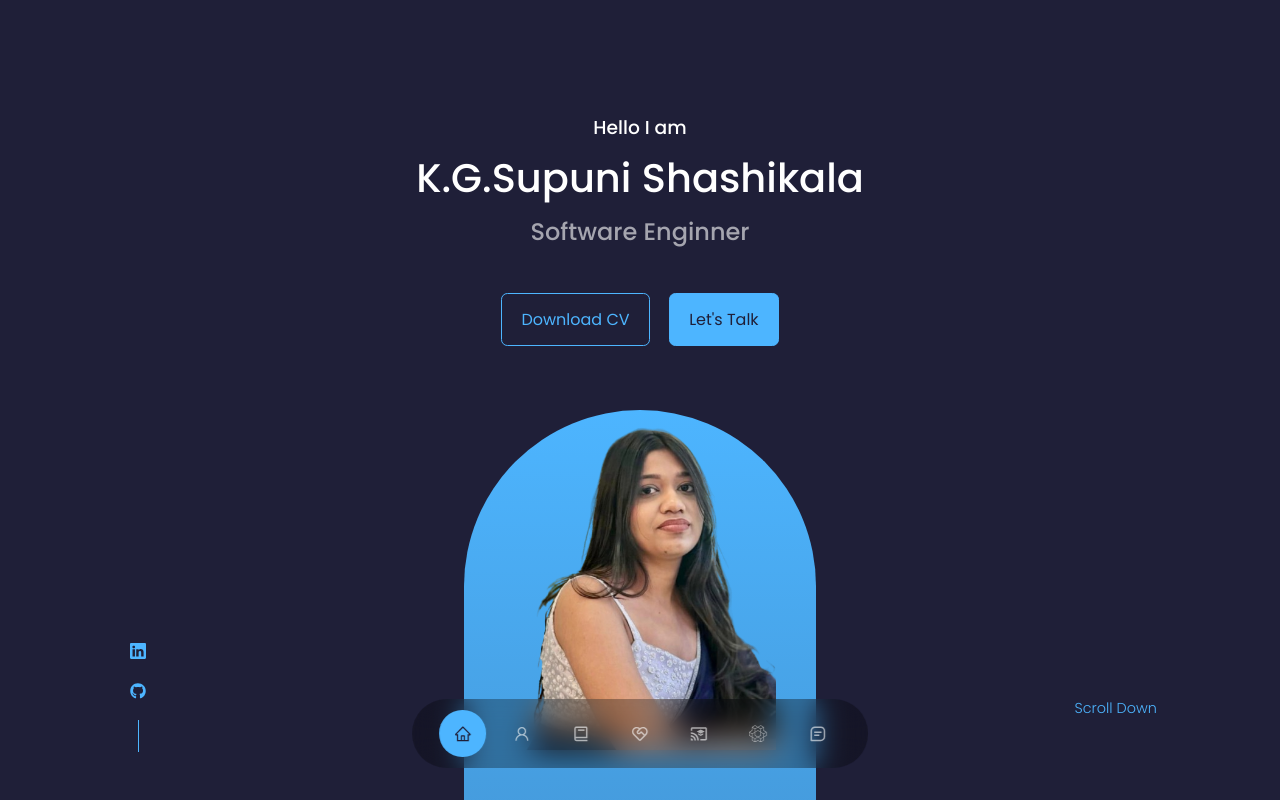
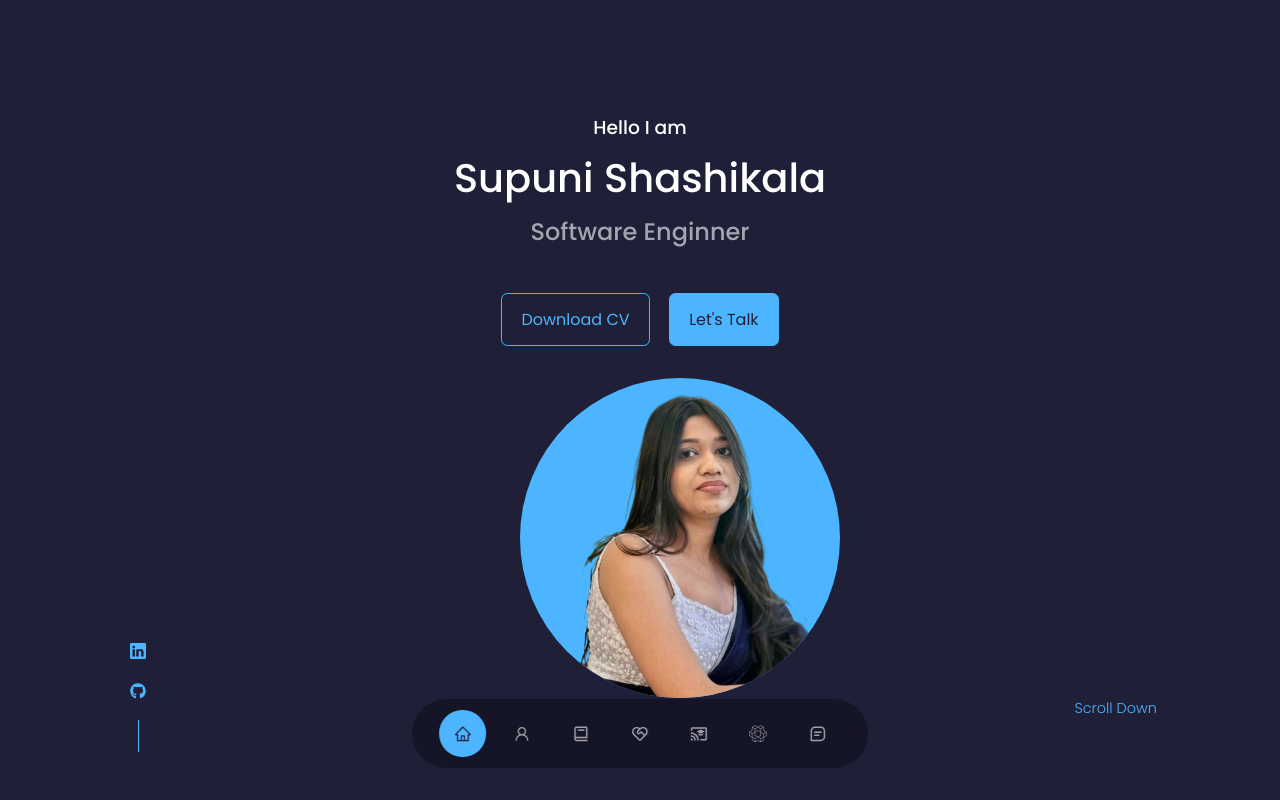
Before and after one commit to Supuni1868/Portfolio, a React (Create React App) app: page / in a window 1280 px wide. Shown: the top 800 px of the page. Built offline with nearby package versions, Linux system fonts and the light colour scheme.

Commit message:
update the picture

```diff
--- a/package.json
+++ b/package.json
@@ -3,16 +3,20 @@
   "version": "0.1.0",
   "private": true,
   "dependencies": {
+    "@react-three/drei": "^10.1.2",
+    "@react-three/fiber": "^9.1.2",
     "@testing-library/dom": "^10.4.0",
     "@testing-library/jest-dom": "^6.6.3",
     "@testing-library/react": "^16.3.0",
     "@testing-library/user-event": "^13.5.0",
     "framer-motion": "^12.16.0",
+    "lucide-react": "^0.513.0",
     "react": "^19.1.0",
     "react-dom": "^19.1.0",
     "react-icons": "^5.5.0",
     "react-scripts": "5.0.1",
     "swiper": "^11.2.8",
+    "three": "^0.177.0",
     "web-vitals": "^2.1.4"
   },
   "scripts": {
--- a/src/Components/contact/contact.jsx
+++ b/src/Components/contact/contact.jsx
@@ -1,8 +1,8 @@
 import React from 'react'
 import './contact.css'
 import { MdOutlineEmail } from 'react-icons/md'
-import { RiMessengerLine } from 'react-icons/ri'
 import { BsWhatsapp } from 'react-icons/bs'
+import { BsLinkedin} from 'react-icons/bs'
 
 const contact = () => {
   return (
@@ -20,10 +20,10 @@ const contact = () => {
             </article>
 
             <article className='contact_option'>
-            <RiMessengerLine className='contact_option-icon'/>
-            <h4>Messenger</h4>
+            <BsLinkedin className='contact_option-icon'/>
+            <h4>Linkedin</h4>
             <h5>Supuni Kotuwegoda Guruge</h5>
-            <a href = "https://m.me/supuni.kotuwegoda.guruge/" target="_blank">Send a message</a>
+            <a href = "https://www.linkedin.com/in/supuni-shashikala-860554294/" target="_blank">Send a message</a>
             </article>
 
             <article className='contact_option'>
--- a/src/Components/experience/experience.jsx
+++ b/src/Components/experience/experience.jsx
@@ -13,7 +13,7 @@ const experience = () => {
 
       initial={{ opacity: 0, scale:0 }}
       whileInView={{ opacity: 1, scale: 1 }}
-      transition={{ duration: 2 }}
+      transition={{ duration: 0.5 }}
 
       className="container experience_container">
         <div className="experience_frontend">
--- a/src/Components/header/header.css
+++ b/src/Components/header/header.css
@@ -40,7 +40,7 @@ header{
 
 
 /*============= ME =============== */
-.me{
+/*.me{
     background: linear-gradient(var(--color-primary),transparent);
     width: 22rem;
     height: 150rem;
@@ -50,7 +50,30 @@ header{
     border-radius: 15rem 15rem 0 0;
     overflow: hidden;
     padding: 0rem 2.5rem 2.5rem 2.5rem;
+}*/
+
+.me {
+  width: 20rem;
+  height: 20rem;
+  position: absolute;
+  left: calc(50% - 7.5rem);
+  margin-top: 2rem;
+  border-radius: 50%;
+  overflow: hidden;
+  padding: 2;
+  background: var(--color-primary); /* optional: fallback background */
+  display: flex;
+  justify-content: center;
+  align-items: center;
 }
+
+.me img {
+  width: 100%;
+  height: 100%;
+  object-fit:contain;
+ ; /* adjust as needed */
+}
+
 
 
 /*============= SCROLL DOWN =============== */
--- a/src/Components/header/header.jsx
+++ b/src/Components/header/header.jsx
@@ -1,7 +1,7 @@
 import React from 'react'
 import './header.css'
 import CTA from './CTA'
-import ME from '../../assets/ME.png'
+import ME from '../../assets/Me.png'
 import HeaderSocials from  './HeaderSocials'
 import {motion} from 'framer-motion'
 import { fadeIn } from '../../variants'
@@ -19,7 +19,7 @@ const header = () => {
           viewport={{once: false, amount: 0.7}}
 
 
-        >K.G.Supuni Shashikala</motion.h1>
+        >Supuni Shashikala</motion.h1>
         <motion.h2
           variants={fadeIn('left', 0.3)}
           initial="hidden"
@@ -36,6 +36,7 @@ const header = () => {
           <img src={ME} alt="me" />
         </div>
 
+
         <a href = "#contact" className='scroll_down'>Scroll Down</a>
 
 
--- a/src/Components/portfolio/portfolio.jsx
+++ b/src/Components/portfolio/portfolio.jsx
@@ -58,7 +58,7 @@ const Portfolio = () => {
   return (
     <section id='portfolio'>
       <h5>My Recent Work</h5>
-      <h2>Portfolio</h2>
+      <h2>Projects</h2>
 
       <div className='container portfolio__container'>
         {
```
Also changed, not shown: src/Components/about/about.jsx (+1 -8 lines), src/assets/me.jpg, 1 other file (tests, documents, lock files or other folders).
